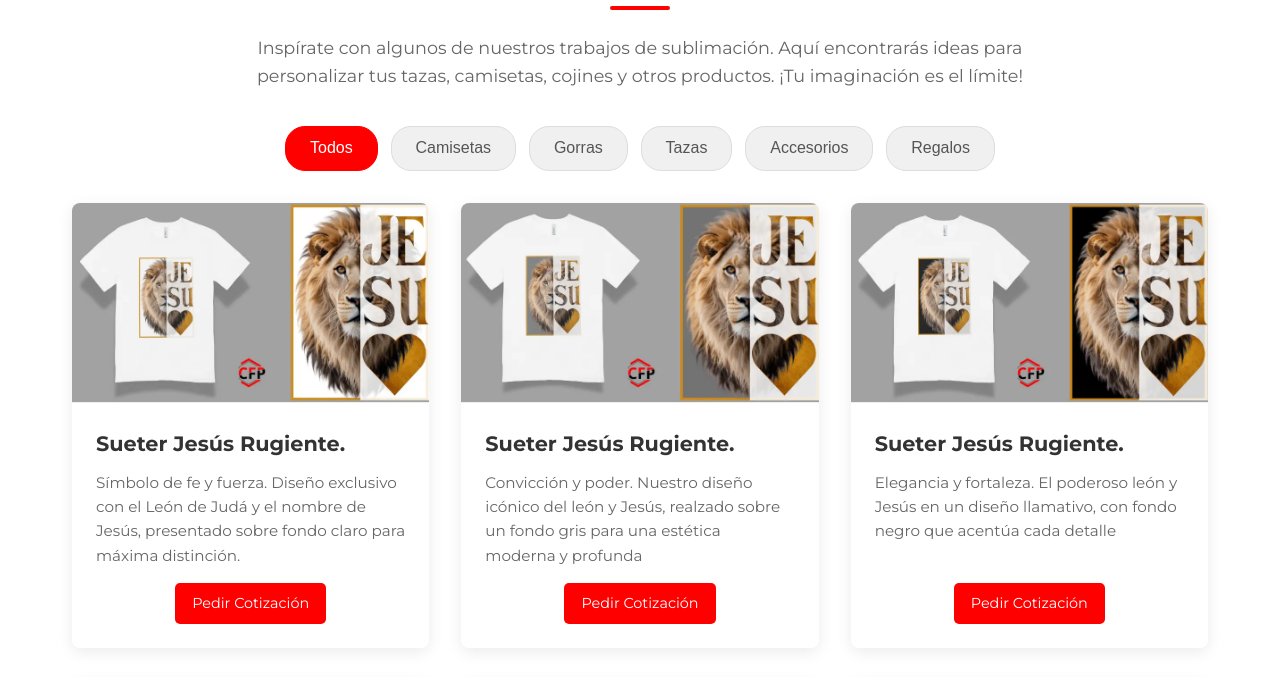
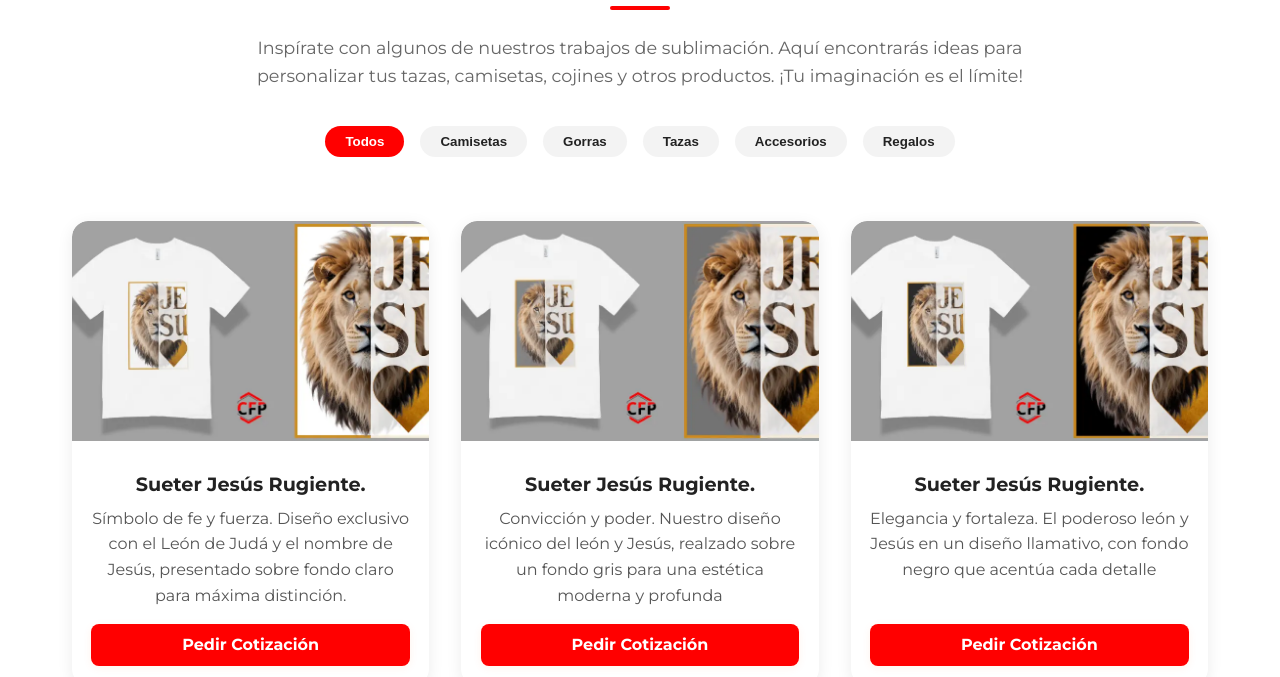
Before and after one commit to Yonny33/emprendimiento, a plain HTML site: page diseño.html in a window 1280 px wide. Shown: the part 220-897 px from the top of the page. Drawn offline with Linux system fonts and the light colour scheme.

Commit message:
Actualizacion 11

```diff
--- a/css/styles.css
+++ b/css/styles.css
@@ -336,10 +336,9 @@ header {
 }
 
 .designs-section h2 {
-  /* Modificado para coexistir con .section-heading h2 */
   font-size: 2.5em;
   color: #222;
-  margin-bottom: 0.5em; /* Ajustado */
+  margin-bottom: 0.5em;
 }
 
 .designs-section h2 span {
@@ -351,108 +350,107 @@ header {
   display: flex;
   justify-content: center;
   flex-wrap: wrap;
-  gap: 0.8em;
+  gap: 1em;
 }
 
 .filter-btn {
-  background-color: #f0f0f0;
-  border: 1px solid #ddd;
-  padding: 0.8em 1.5em;
+  background: #f3f3f3;
+  color: #222;
+  border: none;
+  padding: 0.6em 1.5em;
   border-radius: 20px;
+  font-weight: 600;
   cursor: pointer;
-  font-size: 1em;
-  color: #555;
-  transition: all 0.3s ease;
+  transition: background 0.2s, color 0.2s;
 }
 
+.filter-btn.active,
 .filter-btn:hover {
-  background-color: #e0e0e0;
-}
-
-.filter-btn.active {
-  background-color: #ff0000;
+  background: #ff0000;
   color: #fff;
-  border-color: #ff0000;
 }
 
 .gallery-container {
   display: grid;
   grid-template-columns: repeat(auto-fit, minmax(280px, 1fr));
   gap: 2em;
+  justify-content: center;
+  padding: 2rem 0;
 }
 
 .design-card {
+  background: #fff;
+  border-radius: 16px;
+  box-shadow: 0 4px 16px rgba(0, 0, 0, 0.08);
+  transition: transform 0.2s, box-shadow 0.2s;
+  width: 100%;
+  overflow: hidden;
   display: flex;
   flex-direction: column;
-  background-color: #fff;
-  border-radius: 8px;
-  box-shadow: 0 4px 15px rgba(0, 0, 0, 0.08);
-  overflow: hidden;
-  text-align: left;
-  transition: transform 0.3s ease-in-out, box-shadow 0.3s ease-in-out,
-    opacity 0.3s ease, height 0.3s ease;
+  align-items: stretch;
 }
 
 .design-card.hidden {
-  opacity: 0;
-  height: 0;
-  padding: 0;
-  margin: 0;
-  border: none;
-  visibility: hidden; /* Asegura que no sea interactuable */
-  transition: opacity 0.3s ease, height 0.3s ease, padding 0.3s ease,
-    margin 0.3s ease;
+  display: none !important;
 }
 
 .design-card:hover {
-  transform: translateY(-5px);
-  box-shadow: 0 6px 20px rgba(0, 0, 0, 0.12);
+  transform: translateY(-8px) scale(1.03);
+  box-shadow: 0 8px 32px rgba(0, 0, 0, 0.16);
 }
 
 .design-card img {
   width: 100%;
-  height: 200px; /* Altura fija para las imágenes */
-  object-fit: cover; /* Asegura que la imagen cubra el área sin distorsionarse */
-  border-bottom: 1px solid #eee;
+  height: 220px;
+  object-fit: cover;
+  border-top-left-radius: 16px;
+  border-top-right-radius: 16px;
+  transition: filter 0.2s;
+}
+
+.design-card:hover img {
+  filter: brightness(1.08) saturate(1.1);
 }
 
 .card-info {
+  padding: 1.2rem;
+  text-align: center;
   display: flex;
   flex-direction: column;
-  padding: 1.5em;
   flex-grow: 1;
+  justify-content: flex-end; /* Esto empuja el botón hacia abajo */
+  min-height: 180px;
 }
 
 .card-info h3 {
-  font-size: 1.3em;
-  color: #333;
-  margin-bottom: 0.5em;
+  margin: 0.5em 0 0.3em 0;
+  font-size: 1.2em;
+  color: #222;
 }
 
 .card-info p {
-  font-size: 0.95em;
-  color: #666;
+  color: #555;
+  font-size: 1em;
   margin-bottom: 1em;
 }
 
 .btn-design-info {
   display: inline-block;
-  background-color: #ff0000;
+  background: #ff0000;
   color: #fff;
+  padding: 0.5em 1.5em;
+  border-radius: 8px;
+  margin-top: auto;
   text-decoration: none;
-  padding: 0.6em 1.2em;
-  border-radius: 5px;
-  font-size: 0.9em;
-  transition: background-color 0.3s ease-in-out;
-  margin-top: auto;
-  align-self: center;
+  font-weight: bold;
+  transition: background 0.2s, box-shadow 0.2s;
+  box-shadow: 0 2px 8px rgba(255, 107, 0, 0.08);
 }
 
 .btn-design-info:hover {
-  background-color: #cc0000;
+  background: #cc0000;
+  box-shadow: 0 4px 16px rgba(255, 107, 0, 0.16);
 }
-
-
 
 /* ========================================================================== */
 /* === SECCIÓN 6: PÁGINA DE CONTACTO (CONTACTO.HTML) === */
--- a/diseño.html
+++ b/diseño.html
@@ -267,7 +267,7 @@
               </div>
             </div>
 
-            <div class="design-card" data-category="camisetas">
+            <div class="design-card" data-category="regalos">
               <img src="img/design5.webp" alt="Gorras sublimadas" />
               <div class="card-info">
                 <h3>Gorras y Sombreros</h3>
```
